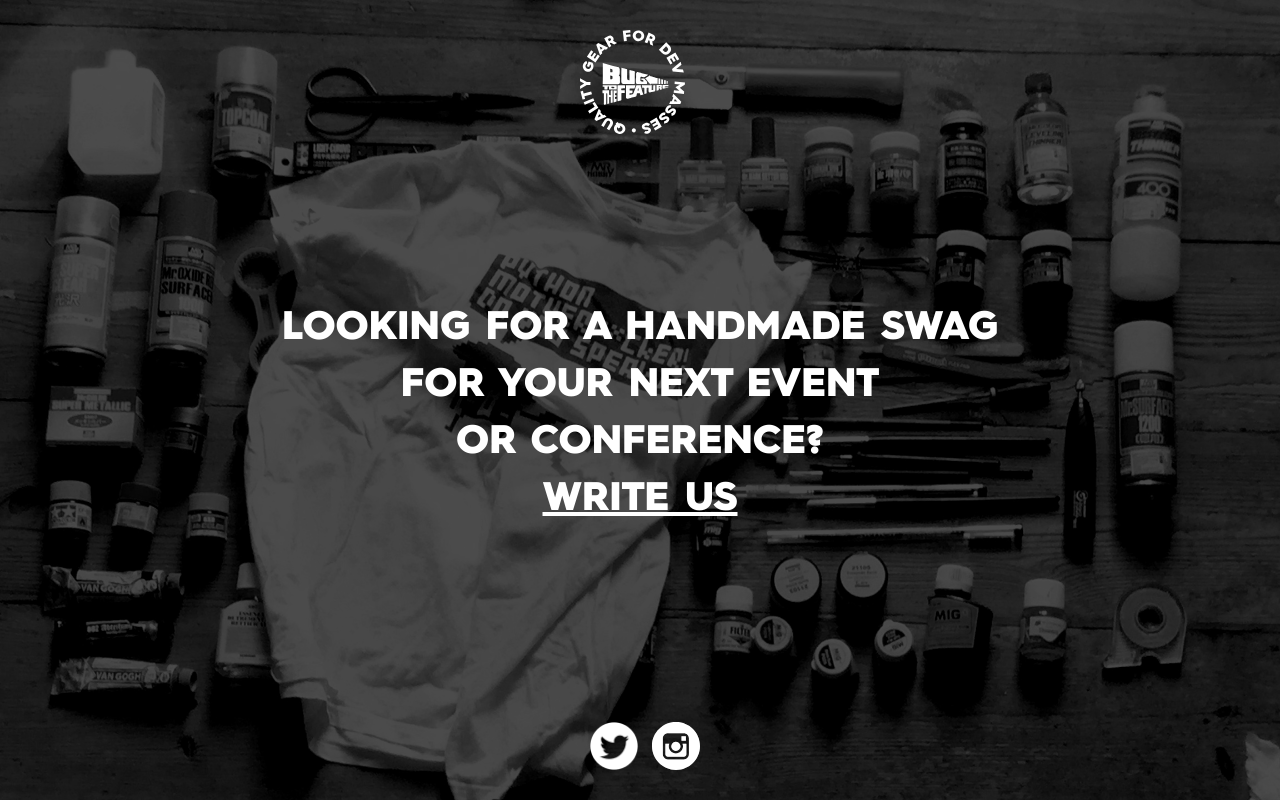
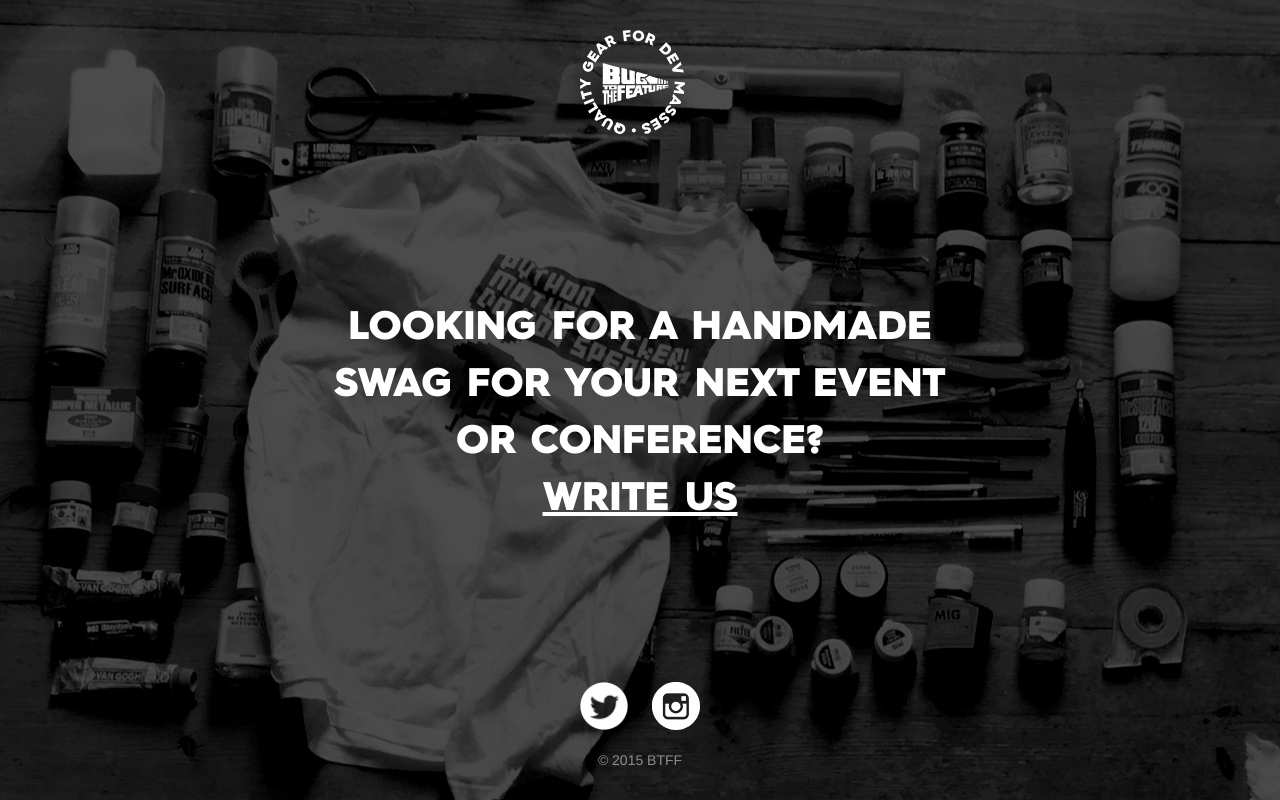
Before and after one commit to bugtothefeature/splash, a plain HTML site: page index.html in a window 1280 px wide. Drawn offline with nearby package versions, Linux system fonts and the light colour scheme; a small style sheet from the web is missing; files whose address does not match are found by name.

Commit message:
Fix styles

```diff
--- a/index.html
+++ b/index.html
@@ -39,8 +39,8 @@
 
 	<div id="main-content" class="clearfix">
 		<div class="container">
-			<div class="col-sm-8 main-txt col-sm-offset-2 text-center">
-				Looking for a handmade swag for your next event or&nbsp;conference?<br>
+			<div class="main-txt text-center">
+				Looking for a handmade<br>swag for your next event<br>or&nbsp;conference?<br>
 				<a href="mailto:bttf@mirumee.com">Write us</a>
 			</div>
 		</div>
@@ -53,6 +53,7 @@
 					<li><a href="https://instagram.com/bugtothefeature"><img src="/images/instagram.svg" alt=""></a></li>
 				</ul>
 			</div>
+			<div class="copyright text-center">&copy; 2015 BTFF</div>
 		</div>
 	</footer>
 	<script src="js/script.js"></script>
--- a/scss/main.scss
+++ b/scss/main.scss
@@ -70,6 +70,7 @@ body {
 
 		&:hover {
 			text-decoration: none;
+			color: #d09d5d;
 		}
 	}
 
@@ -116,8 +117,8 @@ footer {
 	right: 0;
 
   .copyright {
-    padding-top: 0px;
-    text-align: left;
+    padding-top: 20px;
+		color: rgba(255, 255, 255, .5);
   }
 
   h3 {
@@ -135,7 +136,7 @@ footer {
     li {
       list-style: none;
 			display: inline-block;
-			margin-left: 10px;
+			margin: 0 10px;
     }
   }
 
```
Also changed, not shown: css/main.css.
